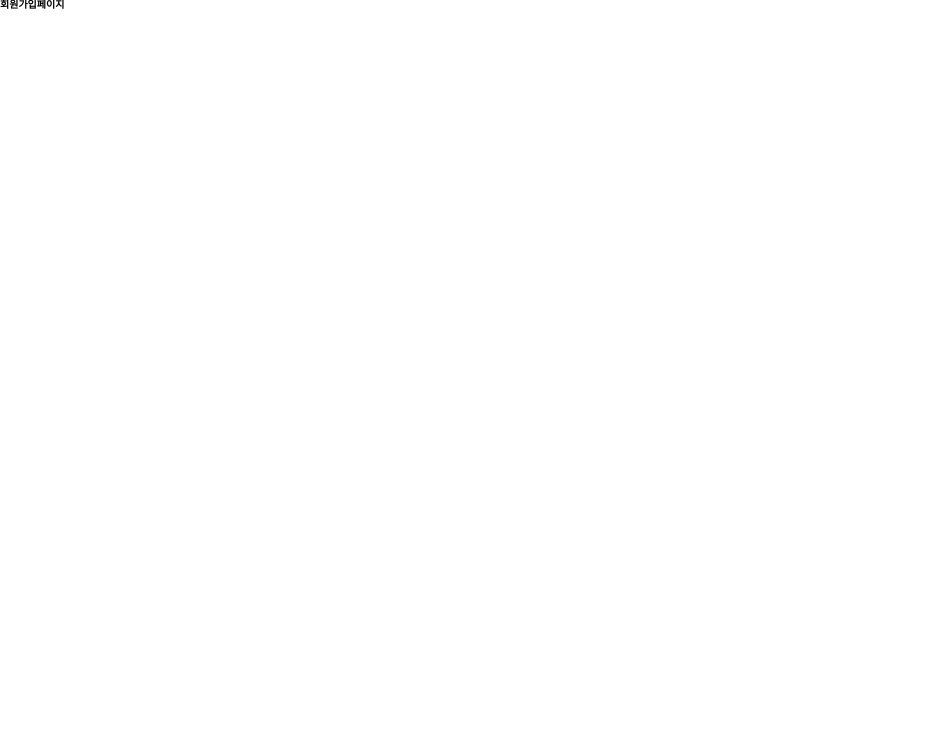
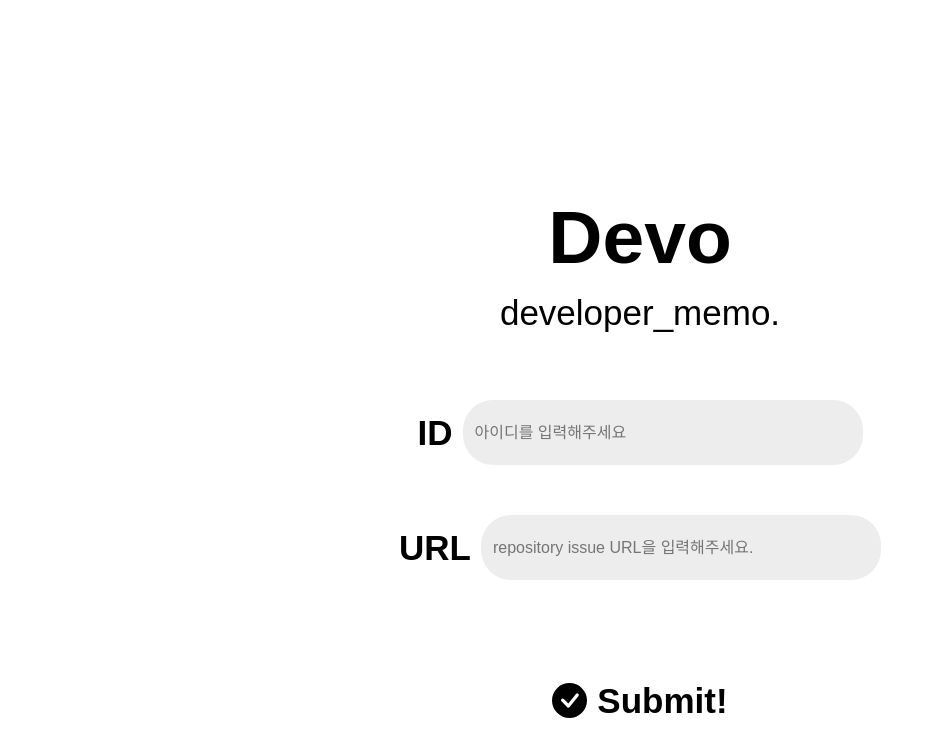
Before and after one commit to 24-Summer-Open-Source-SW/devo, a React (Create React App) app: page /join in a window 1280 px wide. Shown: the top 756 px of the page, without its empty margins (0-944 px from the left). Built offline with nearby package versions, Linux system fonts and the light colour scheme.

Commit message:
Joinpage 완성

```diff
--- /dev/null
+++ b/src/components/join/JoinItems.js
@@ -0,0 +1,100 @@
+import styled from "styled-components";
+import { Link, useNavigate } from "react-router-dom";
+import { BsCheckCircleFill } from "react-icons/bs";
+
+function JoinItems() {
+  return (
+    <>
+      <JoinBox>
+        <InputBox>
+          <p>ID</p>
+          <InputArea
+            id="inputArea"
+            type="text"
+            placeholder="아이디를 입력해주세요"
+          />
+        </InputBox>
+        <InputBox>
+          <p>URL</p>
+          <InputArea
+            id="inputArea"
+            type="text"
+            placeholder="repository issue URL을 입력해주세요."
+          />
+        </InputBox>
+        <ButtonBox>
+          <JoinButton>
+            <IconsBox>
+              <BsCheckCircleFill />
+            </IconsBox>
+            <TextBox>Submit!</TextBox>
+          </JoinButton>
+        </ButtonBox>
+      </JoinBox>
+    </>
+  );
+}
+
+export default JoinItems;
+
+const JoinBox = styled.div`
+  display: flex;
+  flex-direction: column;
+  align-items: center;
+`;
+
+const InputBox = styled.div`
+  display: flex;
+  flex-direction: row;
+  align-items: center;
+  gap: 1rem;
+  margin-top: 5rem;
+  p {
+    font-weight: 900;
+    font-size: 35px;
+  }
+`;
+
+const InputArea = styled.input`
+  padding: 8px 12px;
+  background-color: #ededed;
+  border: #ededed;
+  border-radius: 30px;
+  font-size: 16px;
+  width: 400px;
+  height: 65px;
+`;
+
+const ButtonBox = styled.div`
+  display: flex;
+  justify-content: center;
+  margin-top: 10rem;
+  align-items: center;
+`;
+
+const JoinButton = styled.button`
+  display: flex;
+  flex-direction: row;
+  row-gap: 1px;
+  justify-content: center;
+  color: black;
+  border: none;
+  cursor: pointer;
+  width: 350px;
+  height: 65px;
+  &:hover {
+    color: #0056b3;
+  }
+`;
+
+const IconsBox = styled.div`
+  margin-top: 2px;
+  font-size: 35px;
+  font-weight: 700;
+`;
+
+const TextBox = styled.div`
+  margin-left: 1rem;
+  font-size: 35px;
+  font-weight: 700;
+`;
--- a/src/pages/join/index.js
+++ b/src/pages/join/index.js
@@ -1,9 +1,45 @@
+import styled from "styled-components";
+import JoinItems from "../../components/join/JoinItems";
+
 function Join() {
     return (
       <>
-          <h1>회원가입페이지</h1>
+        <MainBox>
+          <ServiceTitle>
+            Devo
+          </ServiceTitle>
+          <ServiceIntro>
+            developer_memo.
+          </ServiceIntro>
+          <JoinItems/>
+        </MainBox>
       </>
     );
   }
 
   export default Join;
+
+  const ServiceTitle =styled.div`
+  display: flex;
+  text-align: center;
+  margin-top: 5rem;
+  font-size: 75px;
+  font-weight: 900;
+  `
+
+  const ServiceIntro =styled.div`
+  display: flex;
+  text-align: center;
+  margin: 2rem;
+  font-size: 35px;
+  font-weight: 500;
+  `
+
+  const MainBox = styled.div`
+  margin-top: 15rem;
+  text-align: center;
+  align-items: center;
+  display: flex;
+  flex-direction: column;
+  justify-content: center;
+  `
--- a/src/pages/main/index.js
+++ b/src/pages/main/index.js
@@ -9,7 +9,7 @@ function Main() {
             Devo
           </ServiceTitle>
           <ServiceIntro>
-            developer_memo
+            developer_memo.
           </ServiceIntro>
           <LoginItems/>
         </MainBox>
```
